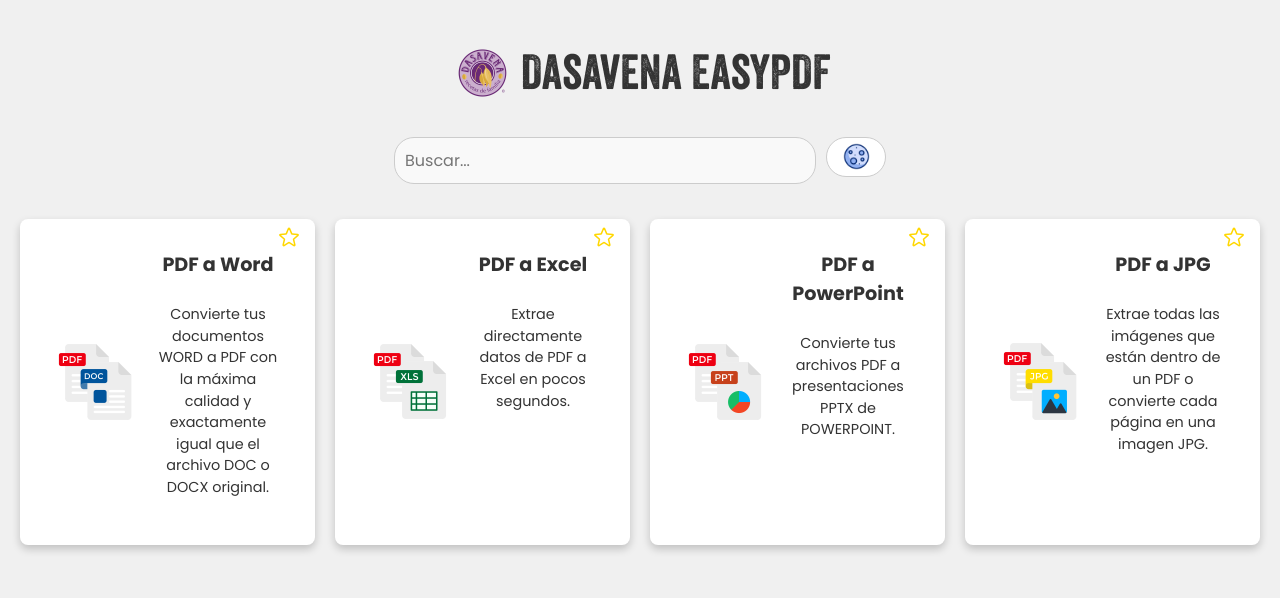
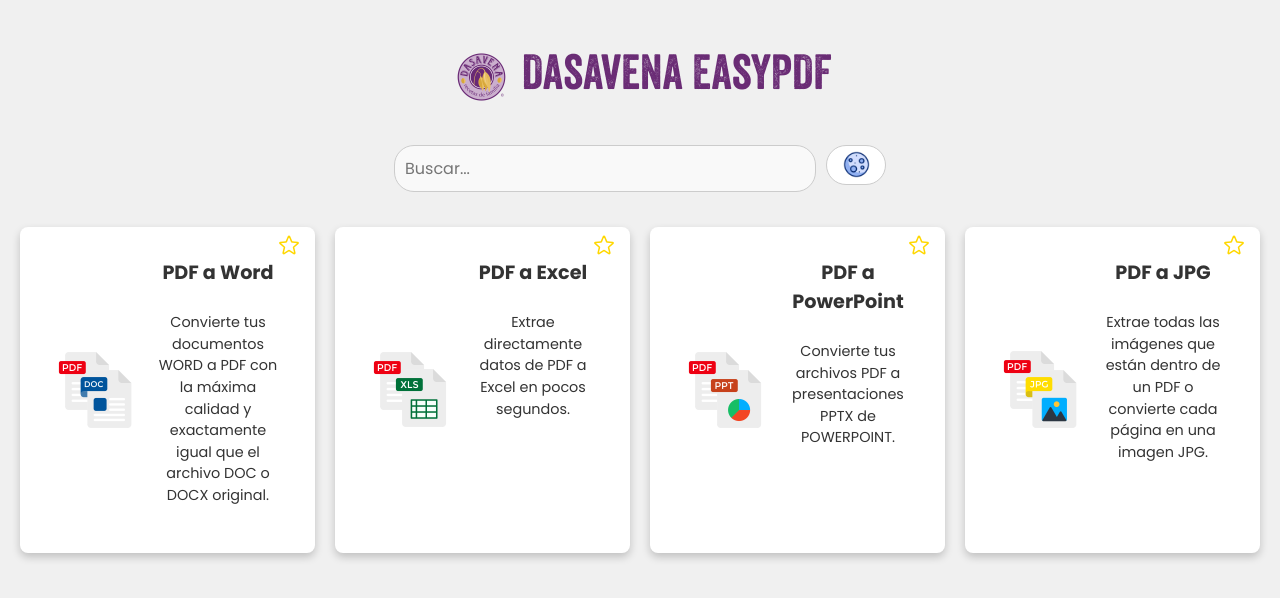
Before and after one commit to Nesz-ux/EasyPDF, a React (Vite) app: page / in a window 1280 px wide. Shown: the top 598 px of the page. Built offline with nearby package versions, Linux system fonts and the light colour scheme; a web font is replaced by a local one.

Commit message:
Diseño Home page cambio de colores

```diff
--- a/src/assets/styles/HomeStyle.css
+++ b/src/assets/styles/HomeStyle.css
@@ -34,9 +34,15 @@
   font-family: "Veneer", sans-serif;
   font-weight: 800;
   font-size: 3rem;
-  margin-bottom: 22px;
-  margin-left: 5px;
+  margin-bottom: 30px;
+  margin-left: 7px;
   transition: color 0.3s ease;
+}
+.light-mode .title {
+  color: #6A2C75;
+}
+.dark-mode .title {
+  color: #FFF;
 }
 
 .title-container {
--- a/src/components/cards/Card.css
+++ b/src/components/cards/Card.css
@@ -28,6 +28,15 @@
 
 .card:hover {
   transform: translateY(-10px);
+}
+
+.light-mode .card:hover {
+  background-color: #6A2C75;
+  color: #FFF;
+}
+.dark-mode .card:hover {
+  background-color: #FFFF;
+  color: #000;
 }
 
 .icon {
```
